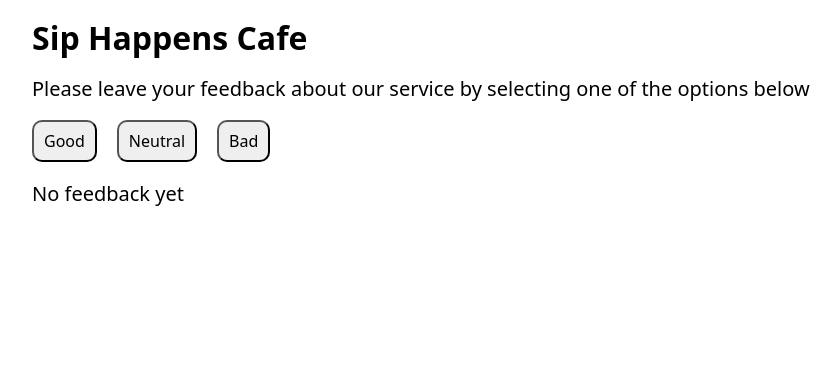
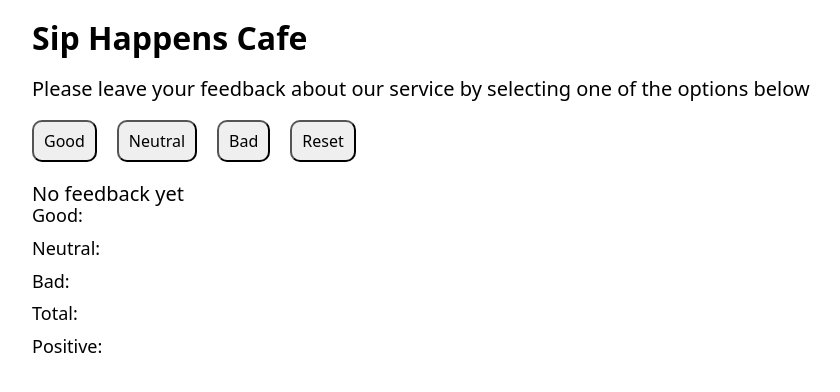
Before and after one commit to Developer-Mykhailo/test-3-react-project, a React (Vite) app: page / in a window 1280 px wide. Shown: the top 392 px of the page, without its empty margins (24-864 px from the left). Built offline with nearby package versions, Linux system fonts and the light colour scheme.

Commit message:
add feedback

```diff
--- a/src/App.jsx
+++ b/src/App.jsx
@@ -1,5 +1,6 @@
 import Container from "./components/Container/Container";
 import Description from "./components/Description/Description";
+import Feedback from "./components/Feedback/Feedback";
 import Notification from "./components/Notification/Notification";
 import Options from "./components/Options/Options";
 
@@ -10,6 +11,8 @@
       <Options />
 
       <Notification />
+
+      <Feedback />
     </Container>
   );
 }
--- /dev/null
+++ b/src/components/Feedback/Feedback.jsx
@@ -0,0 +1,15 @@
+import s from "./Feedback.module.css";
+
+const Feedback = () => {
+  return (
+    <div className={s.feedback_wrap}>
+      <p>Good: </p>
+      <p>Neutral: </p>
+      <p>Bad: </p>
+      <p>Total: </p>
+      <p>Positive: </p>
+    </div>
+  );
+};
+
+export default Feedback;
--- /dev/null
+++ b/src/components/Feedback/Feedback.module.css
@@ -0,0 +1,7 @@
+.feedback_wrap p:not(:last-child) {
+  margin-bottom: 12px;
+}
+
+.feedback_wrap p {
+  font-size: 18px;
+}
--- a/src/components/Options/Options.jsx
+++ b/src/components/Options/Options.jsx
@@ -6,6 +6,7 @@
       <button>Good</button>
       <button>Neutral</button>
       <button>Bad</button>
+      <button>Reset</button>
     </div>
   );
 };
```
